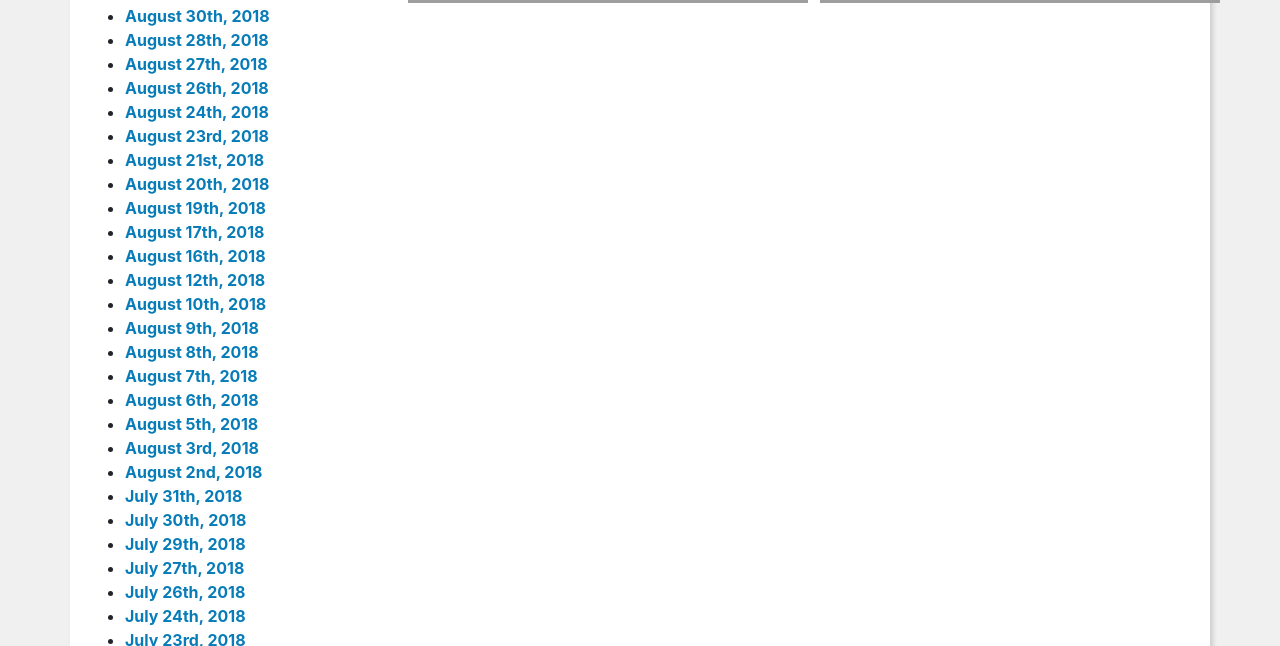
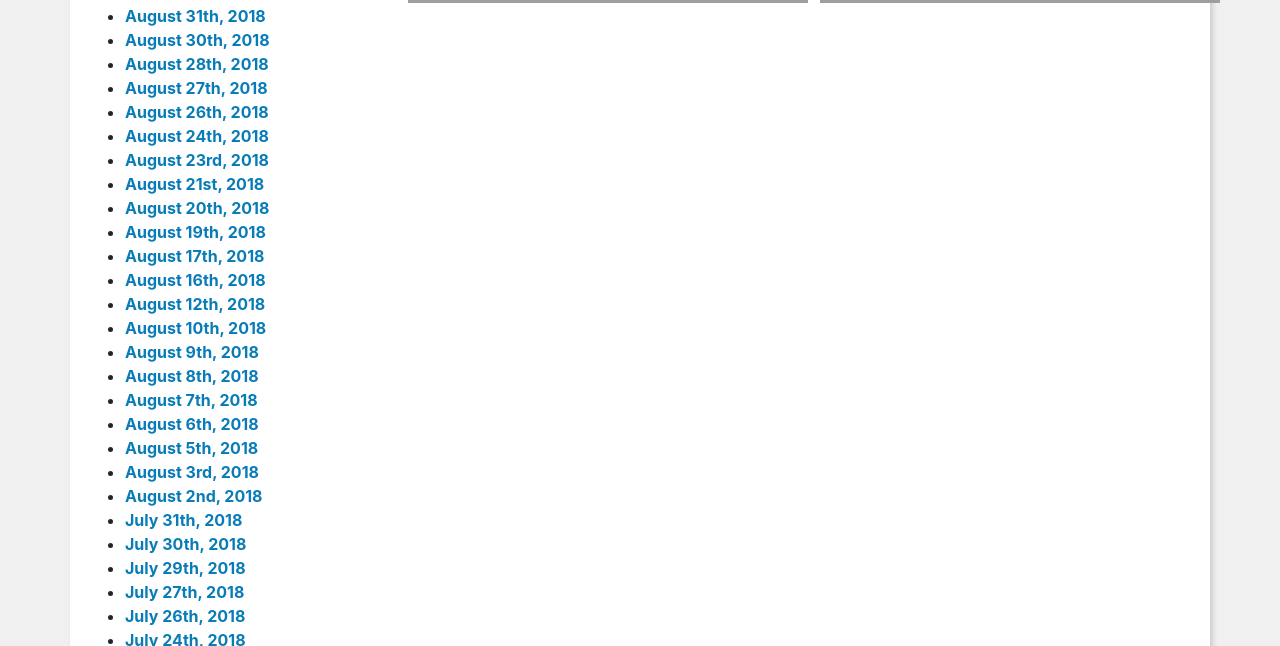
Before and after one commit to DeviCatOutlet/devicatoutlet.github.io, a Jekyll site: the page built from gratitudeboard.md, in a window 1280 px wide and 900 px high, scrolled down 1328 px, cut to the strip 254-900 px from the top of the window. Built offline with Jekyll 4.4.1, drawn with Linux system fonts in a browser that asks for light colours; our own code applies the rules of GitHub Pages for plain Markdown files.

Commit message:
Import gratitude board

```diff
--- a/gratitudeboard.md
+++ b/gratitudeboard.md
@@ -16,6 +16,7 @@
 
 ## Twitch Gratitude Board
 
+* [August 31th, 2018](https://twitter.com/DeviCatOutlet/status/1035338390433083392)
 * [August 30th, 2018](https://twitter.com/DeviCatOutlet/status/1034977010085494784)
 * [August 28th, 2018](https://twitter.com/DeviCatOutlet/status/1034251244171350017)
 * [August 27th, 2018](https://twitter.com/DeviCatOutlet/status/1033887255469928448)
```
